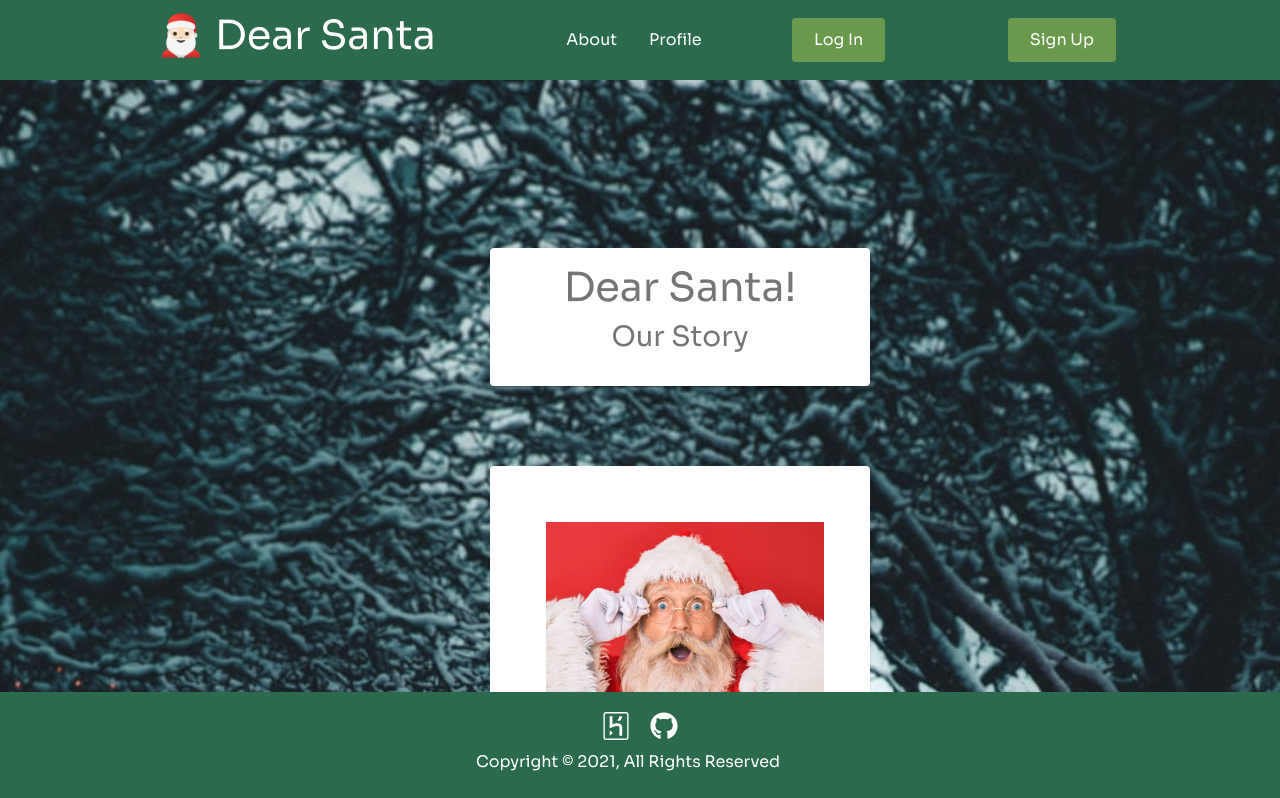
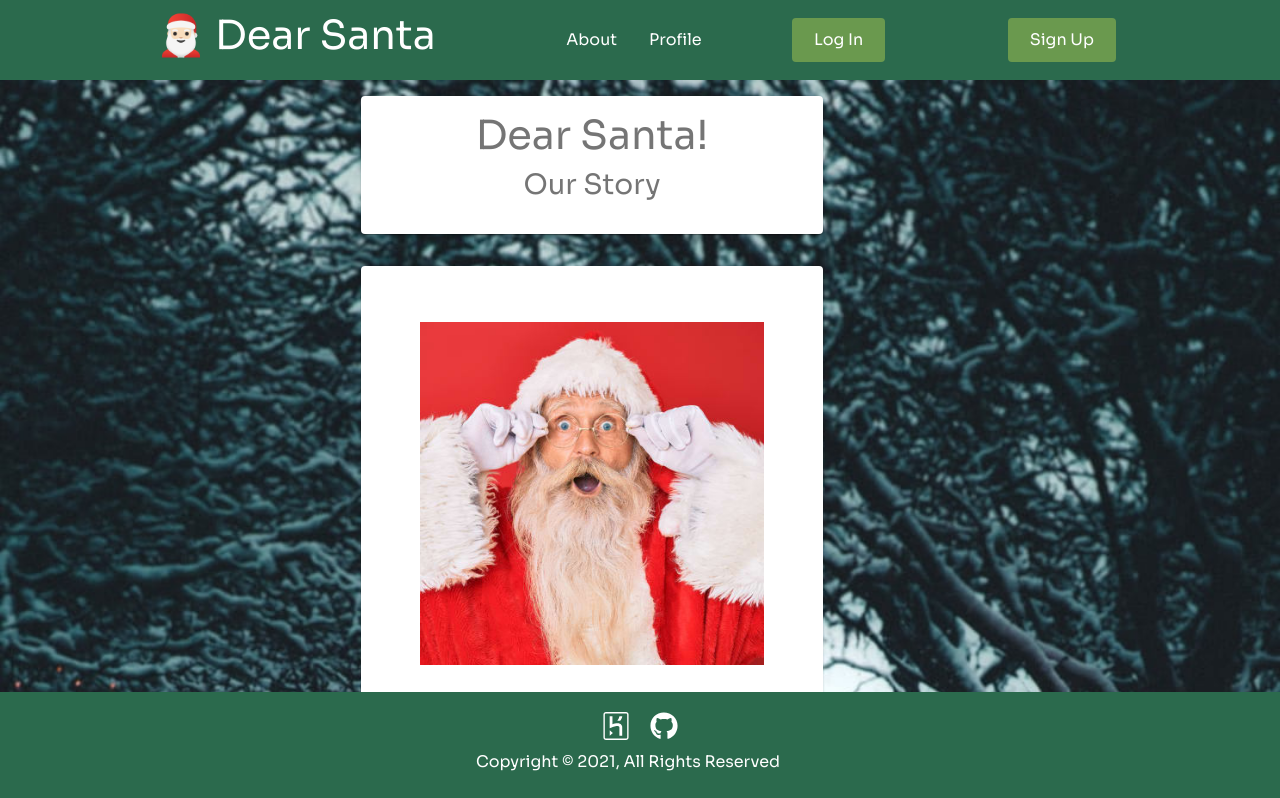
Before and after one commit to annsabie/dear-santa, a React (Create React App) app in the folder client/: page /about in a window 1280 px wide. Shown: the top 798 px of the page. Built offline with nearby package versions, Linux system fonts and the light colour scheme; the HTML template or start-up script is replaced by a standard one.

Commit message:
fixed padding on About.js

```diff
--- a/client/src/pages/about/about.css
+++ b/client/src/pages/about/about.css
@@ -1,5 +1,5 @@
 .about{
-  padding: 10%;
+  padding-right: 10%;
   background-image: url("../../images/winter.jpg") !important;
   background-repeat: no-repeat !important;
   background-size: cover;
--- a/client/src/pages/about/about.js
+++ b/client/src/pages/about/about.js
@@ -22,7 +22,7 @@ export default function FullWidthGrid() {
 
   return (
     <div className={classes.root} className="about">
-      <Grid container justifyContent="center" spacing={10} style={{ margin: "0px 0px 0px 0px"}}>
+      <Grid container justifyContent="center" spacing={4} style={{ margin: "0px 0px 0px 0px"}}>
         <Grid item xs={12} sm={5}>
 
           <Paper className={classes.paper}>
@@ -30,7 +30,7 @@ export default function FullWidthGrid() {
             </Paper>
         </Grid></Grid>
 
-        <Grid container justifyContent="center" spacing={10} style={{ margin: "0px 0px 300px 0px"}}>
+        <Grid container justifyContent="center" spacing={4} style={{ margin: "0px 0px 300px 0px"}}>
         <Grid item justifyContent="center" xs={12} sm={5}>
 
 
```
